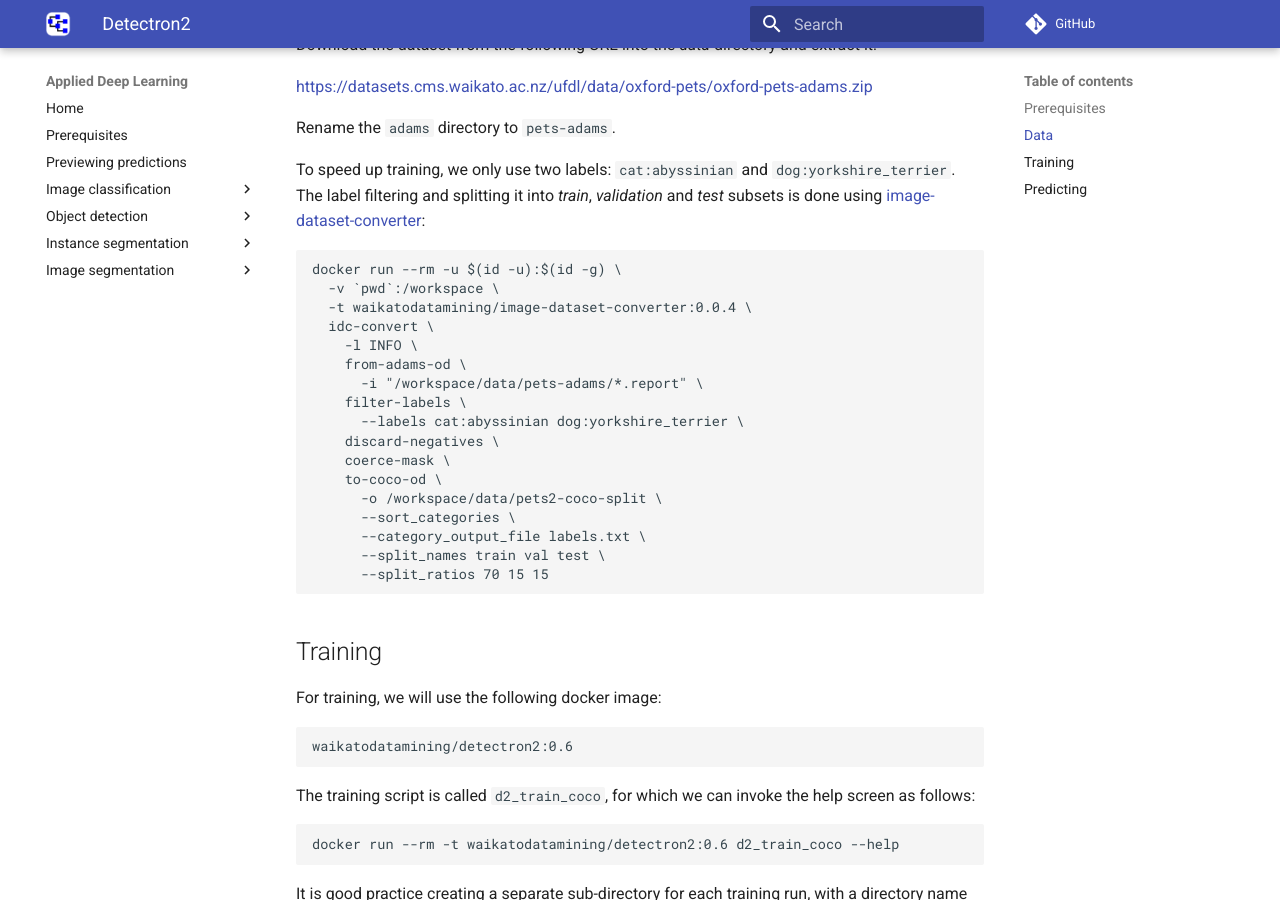
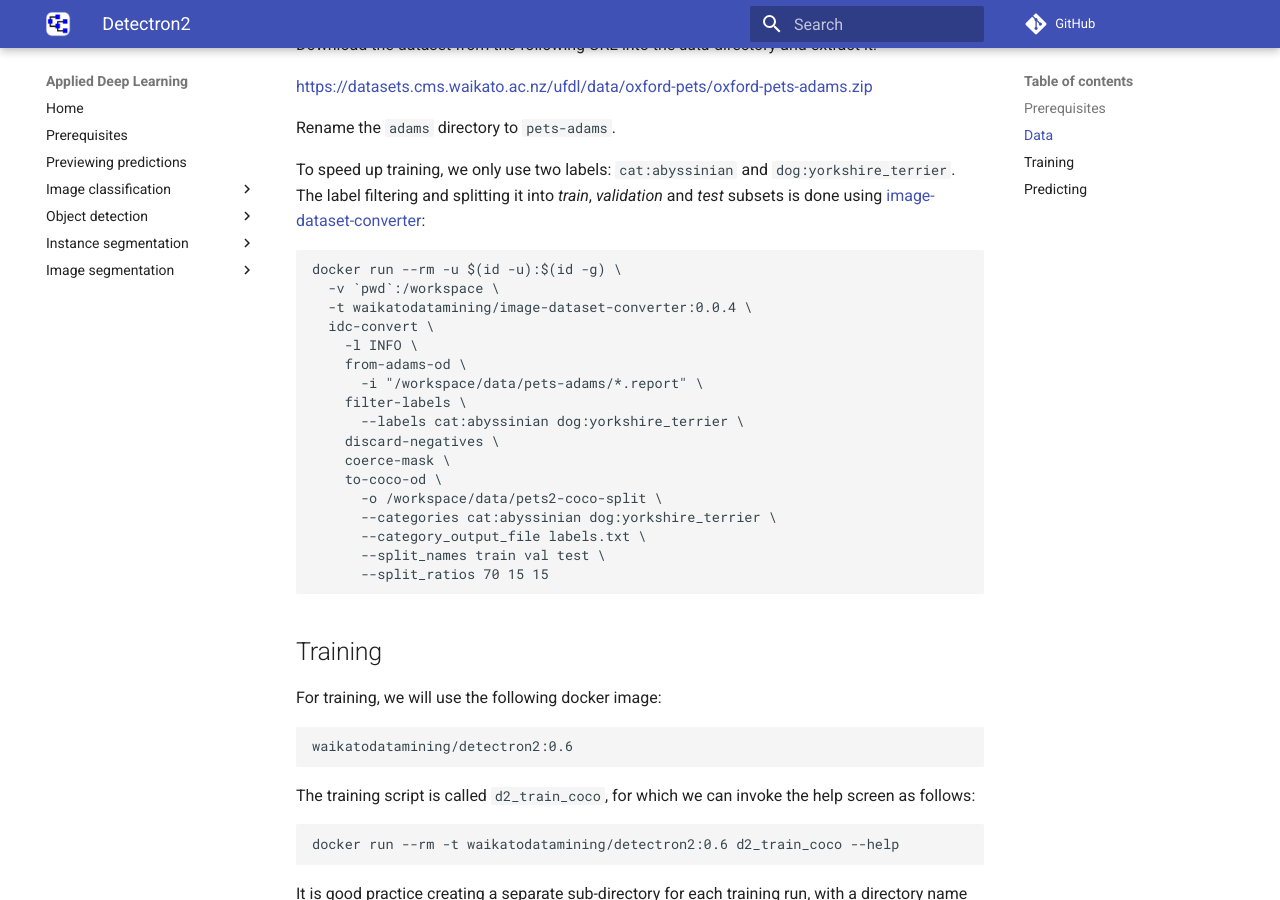
Before and after one commit to waikato-datamining/applied-deep-learning, an MkDocs documentation site: the page built from docs/instance_segmentation/detectron2.md, in a window 1280 px wide and 900 px high, scrolled down 515 px. Built offline with MkDocs 1.6.1 and Material for MkDocs 9.7.7, drawn with Linux system fonts in a browser that asks for light colours; comment, search, counter and statistics services are not loaded.

Commit message:
using predefined order of categories now

```diff
--- a/docs/instance_segmentation/detectron2.md
+++ b/docs/instance_segmentation/detectron2.md
@@ -42,7 +42,7 @@ docker run --rm -u $(id -u):$(id -g) \
     coerce-mask \
     to-coco-od \
       -o /workspace/data/pets2-coco-split \
-      --sort_categories \
+      --categories cat:abyssinian dog:yorkshire_terrier \
       --category_output_file labels.txt \
       --split_names train val test \
       --split_ratios 70 15 15
```
Also changed, not shown: docs/instance_segmentation/mmdetection.md (+1 -1 lines), docs/object_detection/mmdetection.md (+1 -1 lines).
